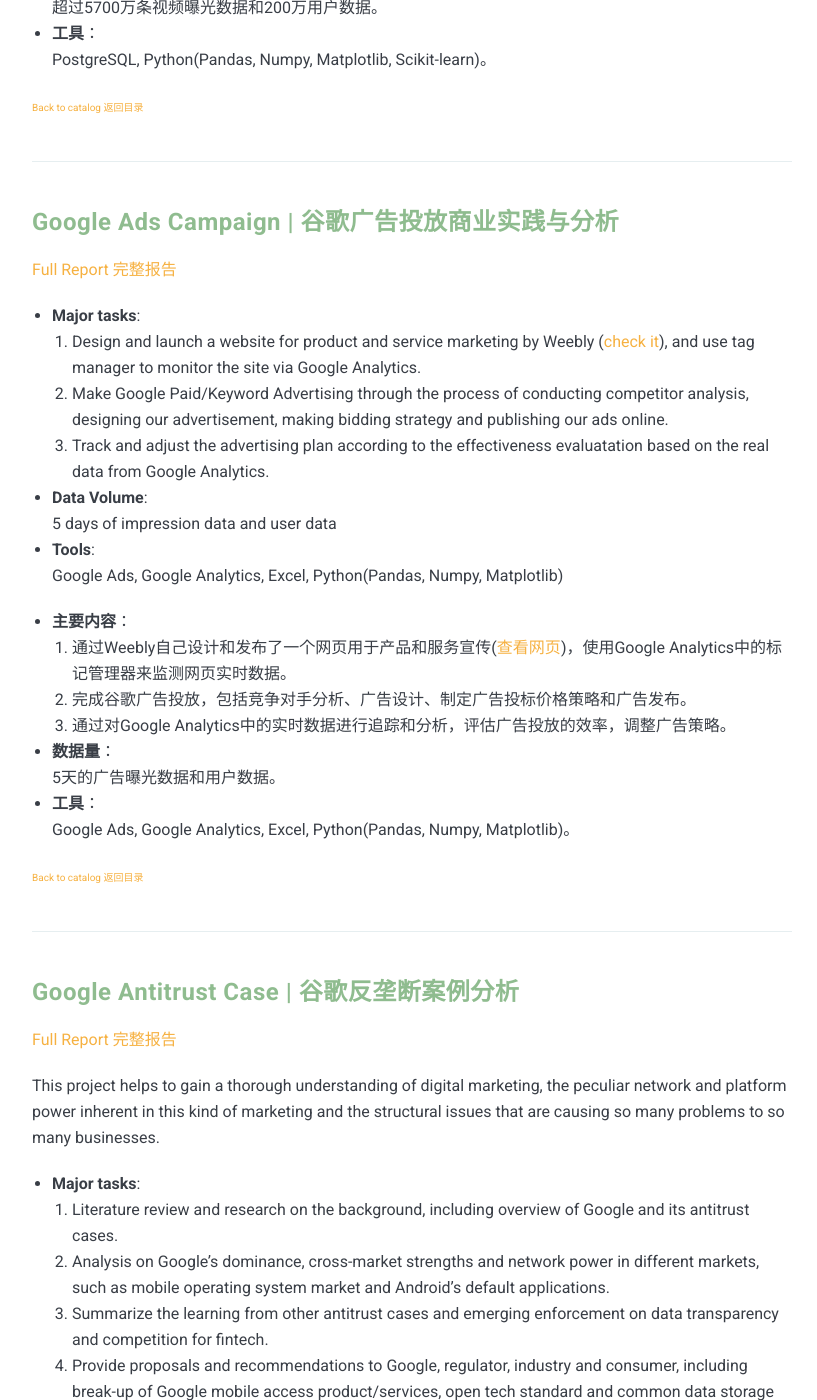
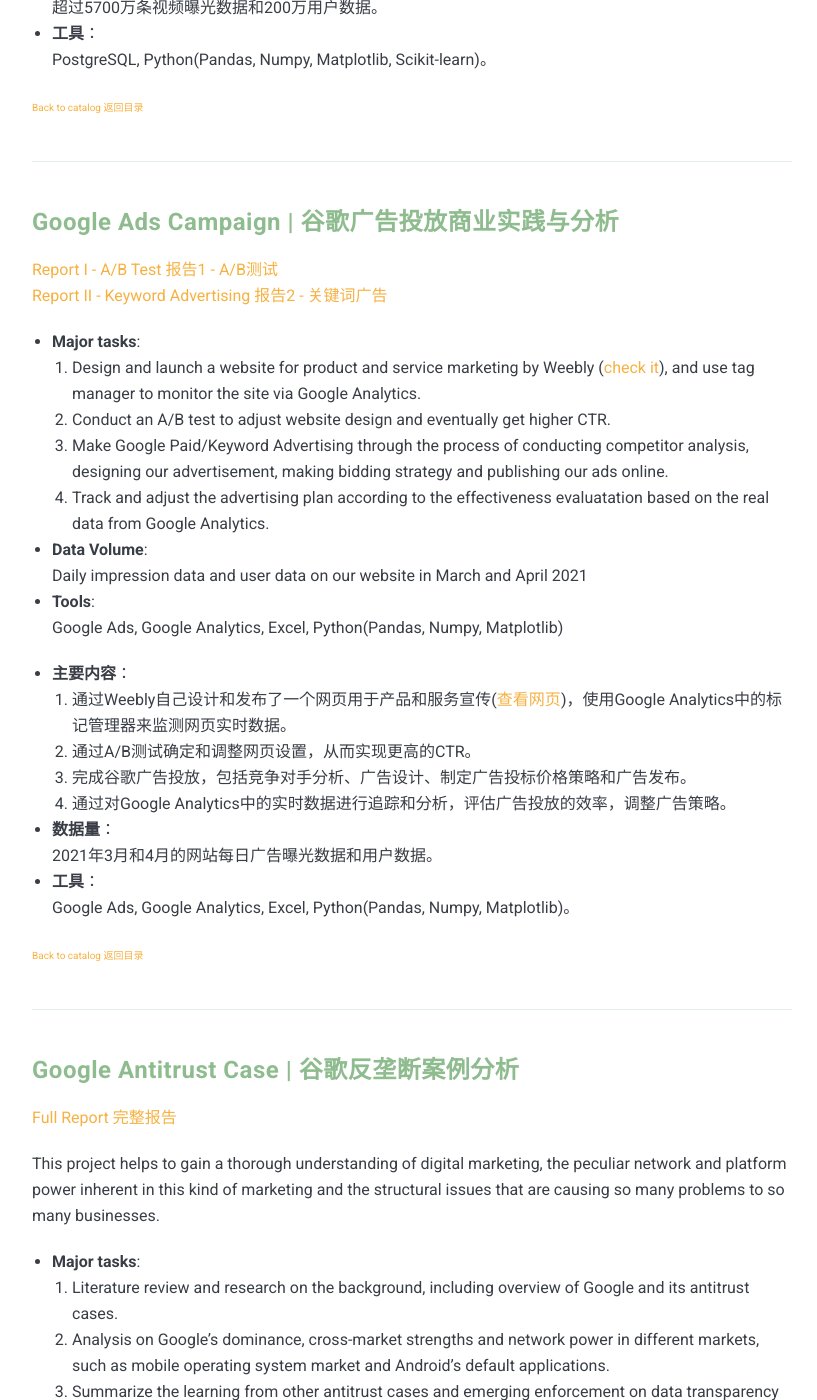
Before and after one commit to jing042323/jing-long, a Jekyll site: the page built from _pages/my-projects.md, in a window 1280 px wide and 1400 px high, scrolled down 1271 px. Shown: the whole window, without its empty margins (228-1045 px from the left). Built offline with Jekyll 4.4.1, drawn with Linux system fonts in a browser that asks for light colours; nearby versions of some CDN libraries.

Commit message:
update myproject

```diff
--- a/_pages/my-projects.md
+++ b/_pages/my-projects.md
@@ -41,25 +41,28 @@
 
 ### <span style="color:DarkSeaGreen"> Google Ads Campaign | 谷歌广告投放商业实践与分析</span> <a name="google_ads"></a>
 
-[Full Report 完整报告](https://jing042323.github.io/jing-long/2021/04/21/google_ads/)
+[Report I - A/B Test 报告1 - A/B测试](https://jing042323.github.io/jing-long/2021/03/30/google_ads_ABtest/)
+[Report II - Keyword Advertising 报告2 - 关键词广告](https://jing042323.github.io/jing-long/2021/04/21/google_ads/)
 
 - **Major tasks**:
 1. Design and launch a website for product and service marketing by Weebly ([check it](http://tourscurator4u.weebly.com/)), and use tag manager to monitor the site via Google Analytics.
+2. Conduct an A/B test to adjust website design and eventually get higher CTR.
 2. Make Google Paid/Keyword Advertising through the process of conducting competitor analysis, designing our advertisement, making bidding strategy and publishing our ads online.
 3. Track and adjust the advertising plan according to the effectiveness evaluatation based on the real data from Google Analytics.
 
 - **Data Volume**:
-5 days of impression data and user data
+Daily impression data and user data on our website in March and April 2021
 - **Tools**:
 Google Ads, Google Analytics, Excel, Python(Pandas, Numpy, Matplotlib)
 
 - **主要内容**：
 1. 通过Weebly自己设计和发布了一个网页用于产品和服务宣传([查看网页](http://tourscurator4u.weebly.com/))，使用Google Analytics中的标记管理器来监测网页实时数据。
+2. 通过A/B测试确定和调整网页设置，从而实现更高的CTR。
 2. 完成谷歌广告投放，包括竞争对手分析、广告设计、制定广告投标价格策略和广告发布。
 3. 通过对Google Analytics中的实时数据进行追踪和分析，评估广告投放的效率，调整广告策略。
 
 - **数据量**：
-5天的广告曝光数据和用户数据。
+2021年3月和4月的网站每日广告曝光数据和用户数据。
 - **工具**：
 Google Ads, Google Analytics, Excel, Python(Pandas, Numpy, Matplotlib)。
 
```
